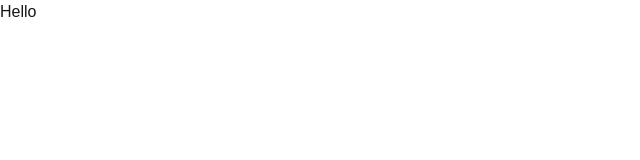
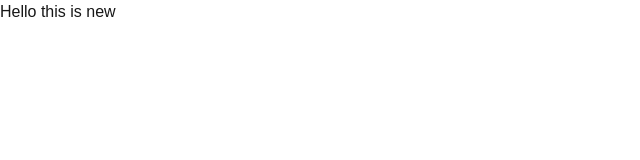
Before and after one commit to tochratana/dpl-test, a Next.js app: page / in a window 1280 px wide. Shown: the top 160 px of the page, without its empty margins (0-640 px from the left). Built offline with nearby package versions, Linux system fonts and the light colour scheme.

Commit message:
kjil tver project nah

```diff
--- a/src/app/page.tsx
+++ b/src/app/page.tsx
@@ -1,5 +1,5 @@
 
 
 export default function Home() {
-  return <h1>Hello</h1>;
+  return <h1>Hello this is new </h1>;
 }
```
